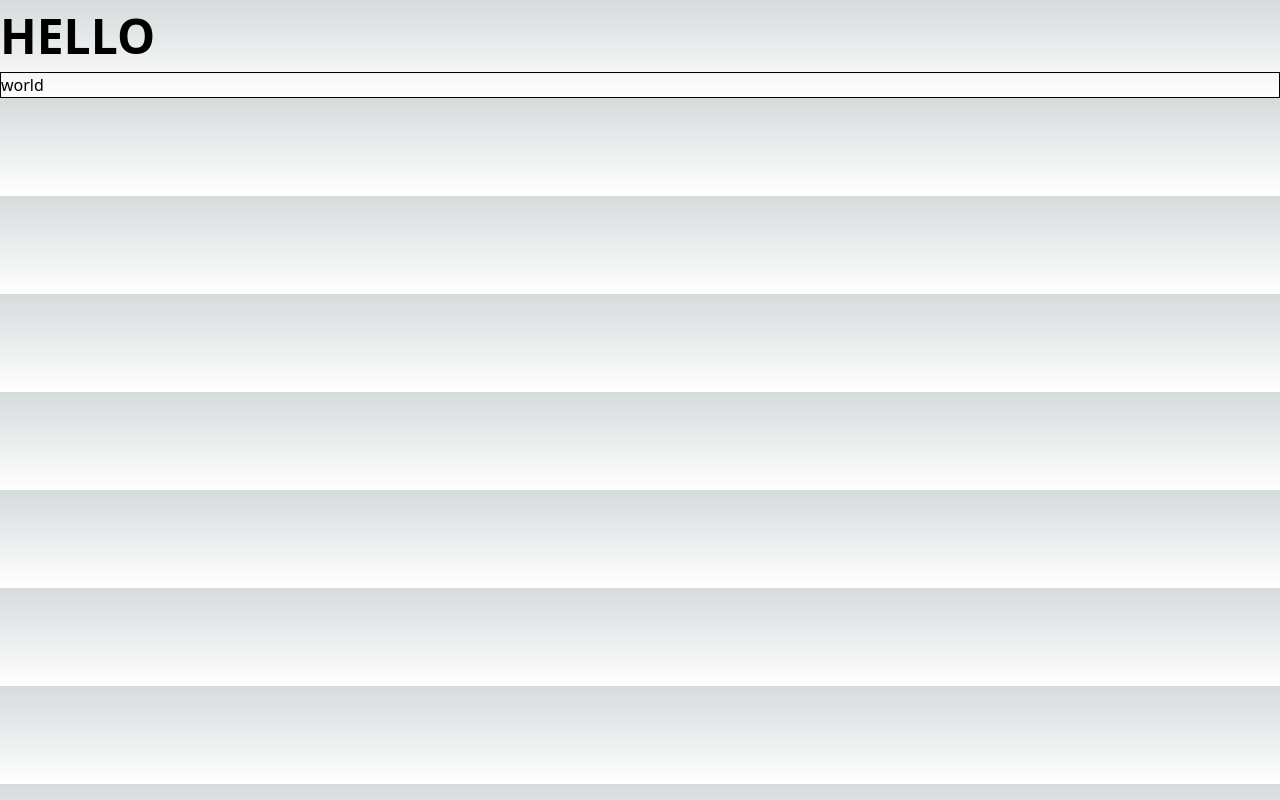
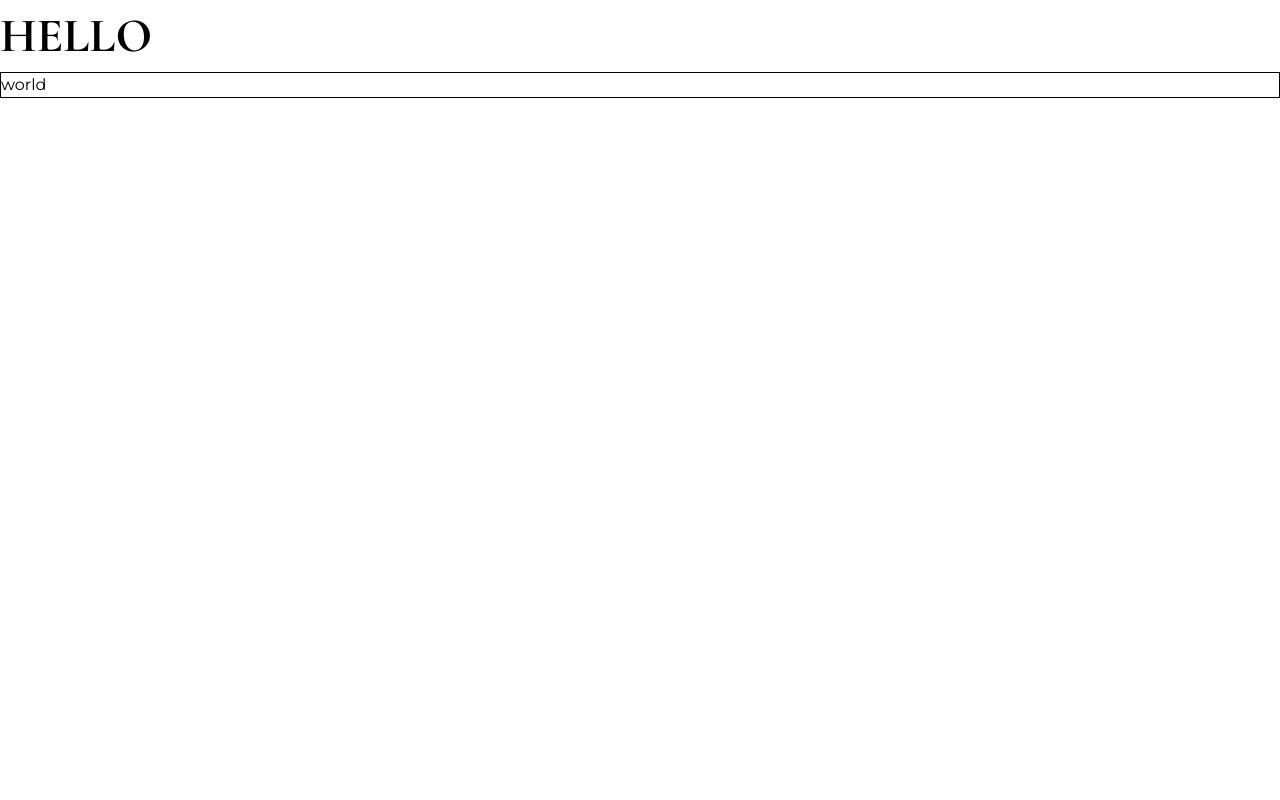
Before and after one commit to Mozibix/footer_section, a Next.js app: page / in a window 1280 px wide. Built offline with nearby package versions, Linux system fonts and the light colour scheme.

Commit message:
style: updated global styles

```diff
--- a/styles/globals.css
+++ b/styles/globals.css
@@ -1,27 +1,34 @@
+@import url("https://fonts.googleapis.com/css2?family=Cormorant+Infant:ital,wght@0,300;0,400;0,500;0,600;0,700;1,300;1,400;1,500;1,600;1,700&family=Montserrat:wght@100;200;300;400;500;600;700;800;900&display=swap");
 @tailwind base;
 @tailwind components;
 @tailwind utilities;
 
-:root {
-  --foreground-rgb: 0, 0, 0;
-  --background-start-rgb: 214, 219, 220;
-  --background-end-rgb: 255, 255, 255;
+/*
+FONTS
+
+font-family: 'Cormorant Infant', serif;
+font-family: 'Montserrat', sans-serif;
+
+*/
+
+*,
+*::after,
+*::before {
+  margin: 0;
+  padding: 0;
+  box-sizing: border-box;
+  font-family: "Montserrat", sans-serif;
+  font-style: normal;
 }
 
-@media (prefers-color-scheme: dark) {
-  :root {
-    --foreground-rgb: 255, 255, 255;
-    --background-start-rgb: 0, 0, 0;
-    --background-end-rgb: 0, 0, 0;
-  }
+h1,
+h2,
+h3,
+h4,
+h5,
+h6,
+.special_font {
+  font-family: "Cormorant Infant", serif;
+  font-style: normal;
+  font-weight: 900;
 }
-
-body {
-  color: rgb(var(--foreground-rgb));
-  background: linear-gradient(
-      to bottom,
-      transparent,
-      rgb(var(--background-end-rgb))
-    )
-    rgb(var(--background-start-rgb));
-}
```
